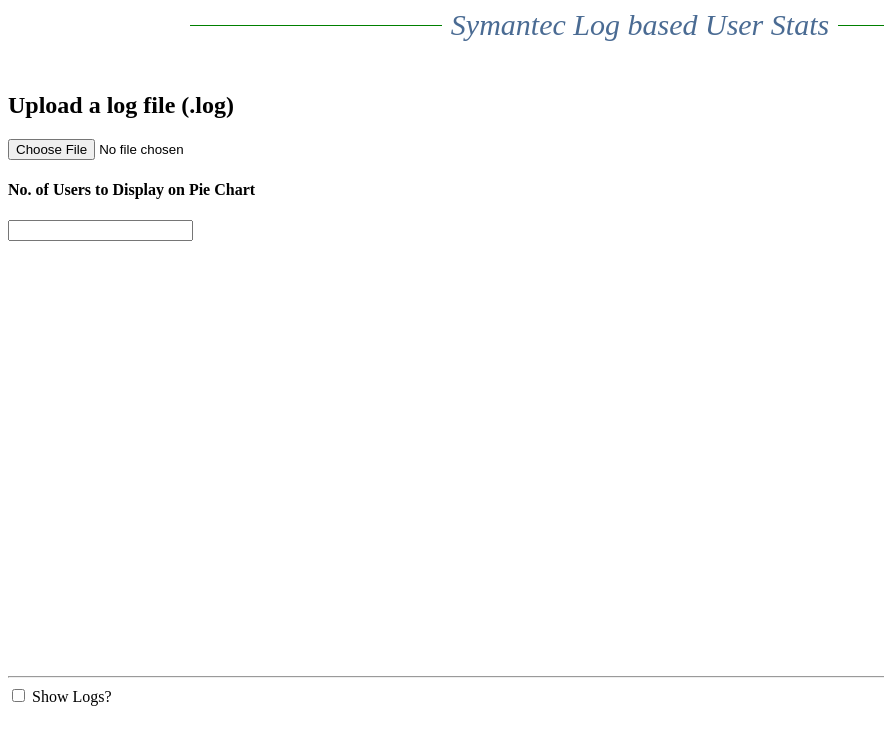
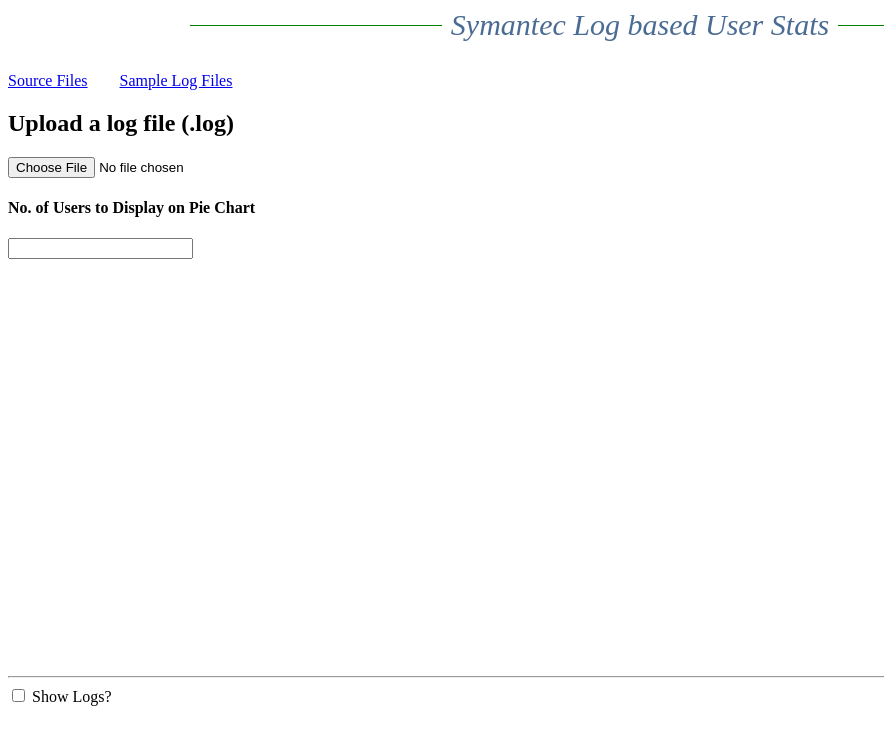
Before and after one commit to rajathjavali/Symantec-File-parser, a plain HTML site: page index.html in a window 1280 px wide. Shown: the whole page, without its empty margins (0-884 px from the left). Drawn offline with nearby package versions, Linux system fonts and the light colour scheme.

Commit message:
adding links to sample log files and source code

```diff
--- a/index.html
+++ b/index.html
@@ -11,6 +11,8 @@
 	<div class="sectionHeader"><span class="header ver2"><em>Symantec Log based User Stats</em></span></div>
 	<div style="width: 100%;">
 	    <div style="float:left; width: 50%;">
+	    	<a href="https://github.com/rajathjavali/Symantec-File-parser">Source Files</a> &nbsp;&nbsp;&nbsp;&nbsp;&nbsp;&nbsp;
+	    	<a href="https://github.com/rajathjavali/Symantec-File-parser/tree/master/testlogs">Sample Log Files</a>
 	    	<h2>Upload a log file (.log)</h2>
 			<span><input type="file" id="myFile" onchange="parseFile()"><p id= "fileUserSize"></p></span>
 			<h4>No. of Users to Display on Pie Chart</h4>
```
